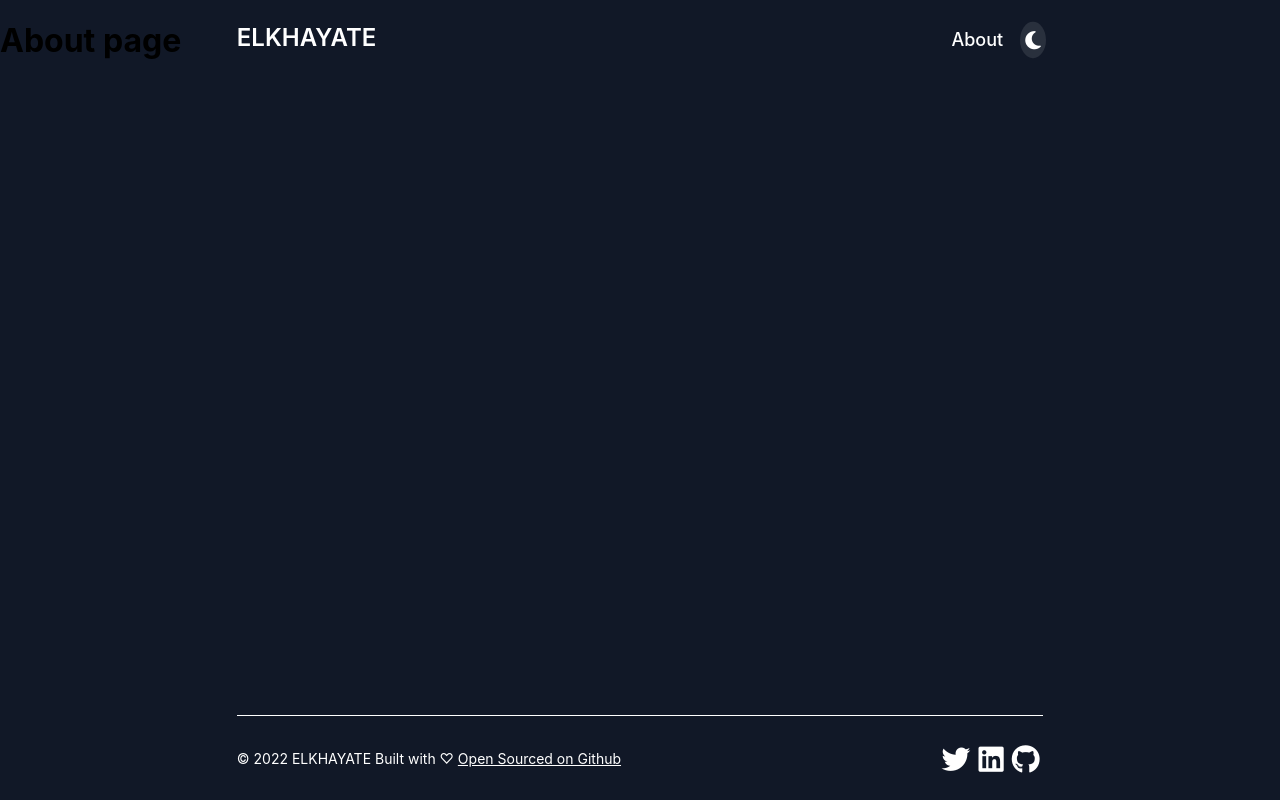
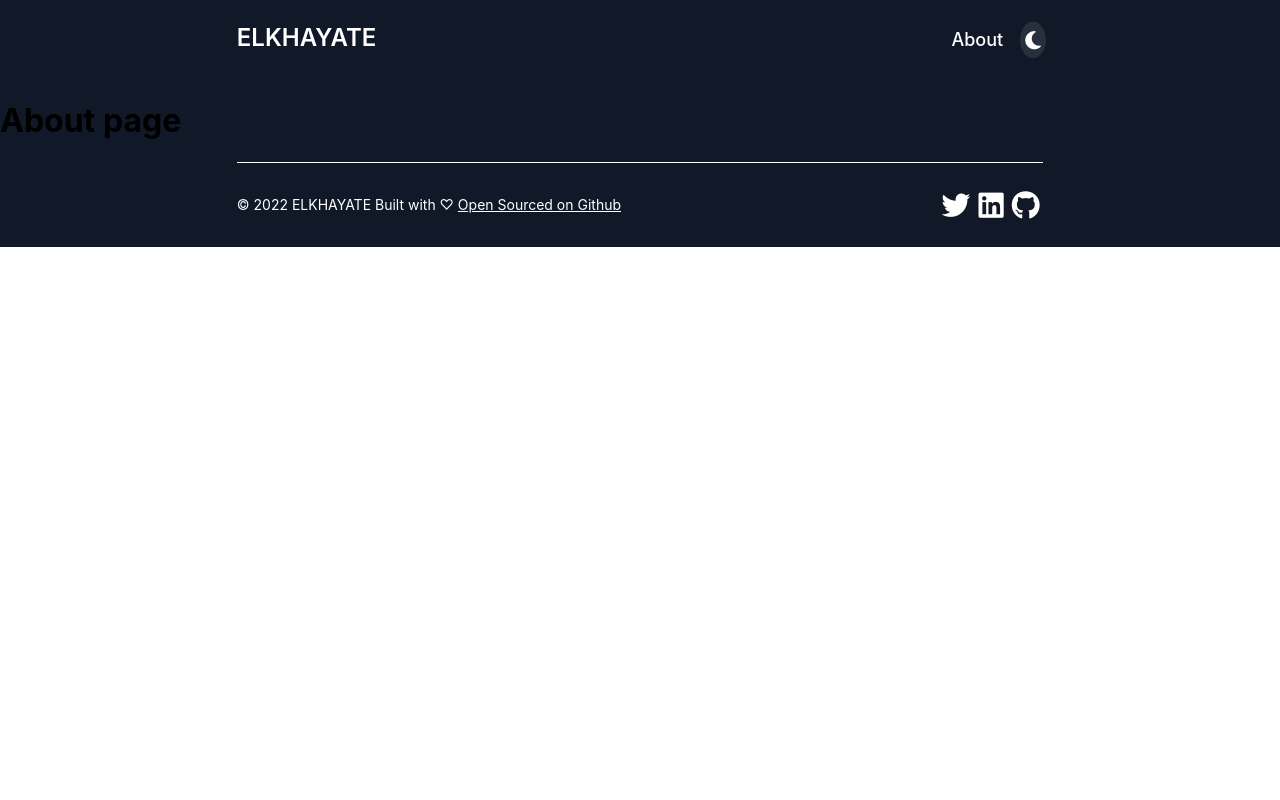
Before and after one commit to elkhayate/elkhayate-portfolio, a React (Create React App) app: page /about in a window 1280 px wide. Built offline with nearby package versions, Linux system fonts and the light colour scheme.

Commit message:
overflow fixed

```diff
--- a/src/App.js
+++ b/src/App.js
@@ -30,8 +30,6 @@ export default App;
 
 const Container = styled.div`
     background-color : ${props => props.bg ? "#ffffff" : "#111827"};
-    width: 100vw;
-    height: 100vh;
-    position : relative;
-    overflow: auto;
+    width: 100%;
+    height: 100%;
 `;
--- a/src/components/Footer.js
+++ b/src/components/Footer.js
@@ -20,7 +20,6 @@ export default function Footer() {
                 </Social>
             </Socials>
             </Content>
-
         </Container>
     )
 }
@@ -31,9 +30,8 @@ const Social = styled.a`
 `;
 
 const Container = styled.div`
+    margin-top: 20px;
     width: 100%;
-    position: absolute;
-    bottom: 0;
     height: 85px;
     display: flex;
     align-items:center;
--- a/src/components/Home.js
+++ b/src/components/Home.js
@@ -107,7 +107,7 @@ const Skill = styled.div`
     margin-top: 20px;
 `;
 const Homee = styled.div`
-    position: absolute;
+
     top : 80px;
 `;
 const Container = styled.div`
--- a/src/components/Navbar.js
+++ b/src/components/Navbar.js
@@ -37,8 +37,6 @@ const Appear = keyframes`
     }
 `;
 const Navb = styled.div`
-    position: absolute;
-    top: 0;
     width: 100%;
 `;
 const Frame = styled.div`
```
